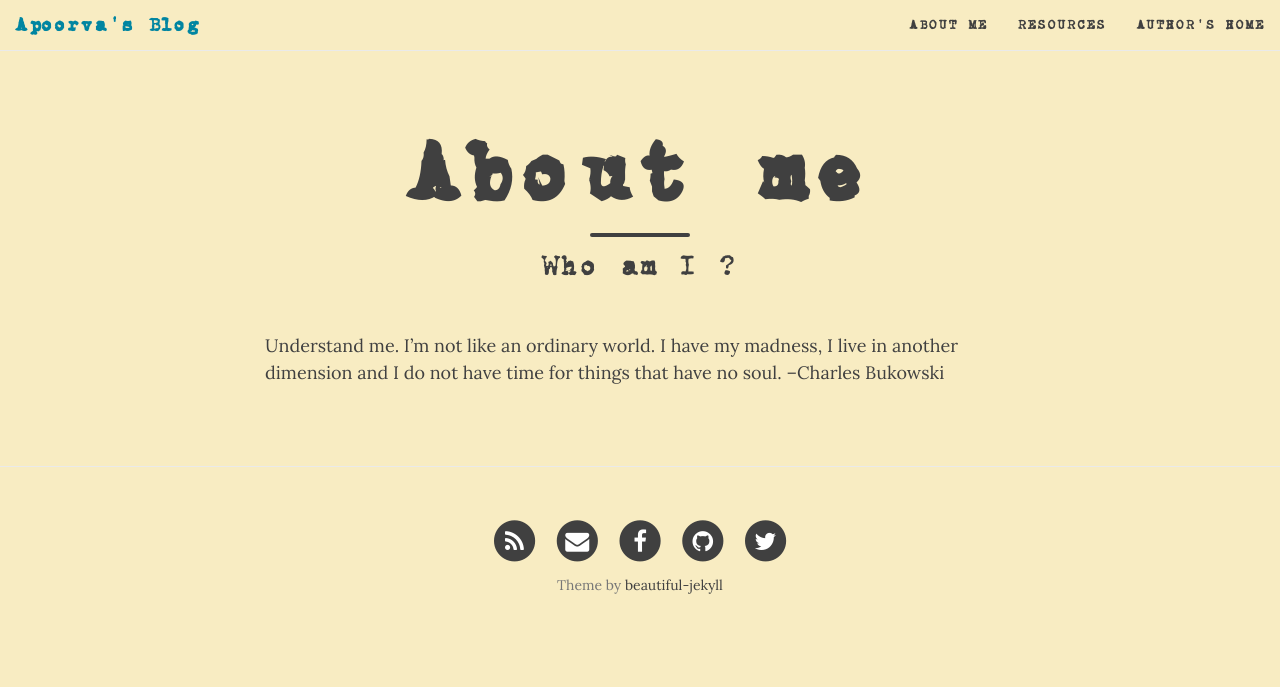
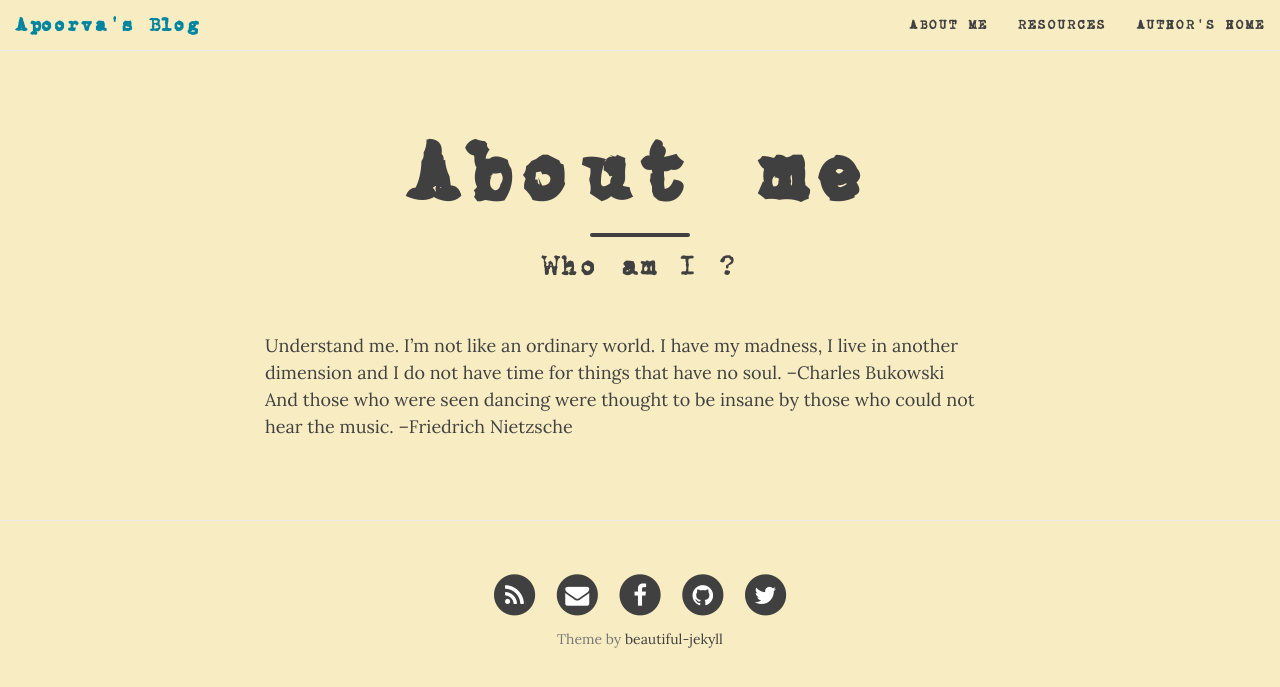
Before and after one commit to rava-dosa/poem, a Jekyll site: the page built from aboutme.md, in a window 1280 px wide. Shown: the top 687 px of the page. Built offline with Jekyll 4.4.1, drawn with Linux system fonts in a browser that asks for light colours; nearby versions of some CDN libraries.

Commit message:
changed about me

```diff
--- a/aboutme.md
+++ b/aboutme.md
@@ -5,3 +5,4 @@ subtitle: Who am I ?
 ---
 
 Understand me. I’m not like an ordinary world. I have my madness, I live in another dimension and I do not have time for things that have no soul. –Charles Bukowski
+And those who were seen dancing were thought to be insane by those who could not hear the music. –Friedrich Nietzsche
```
